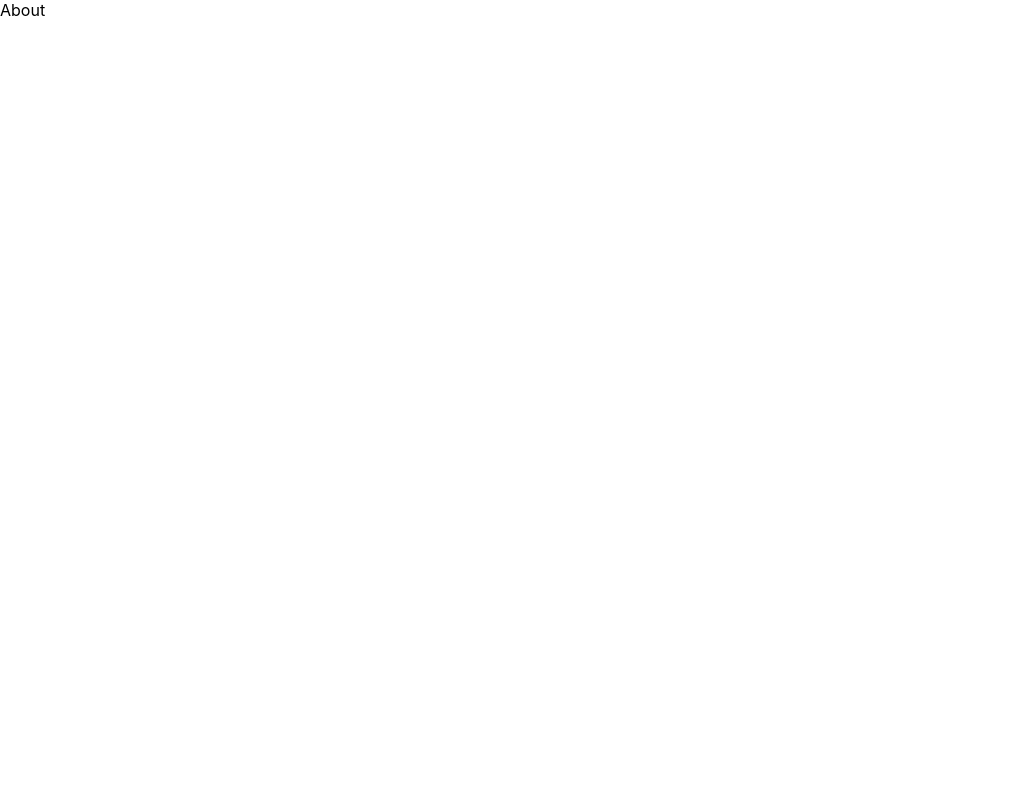
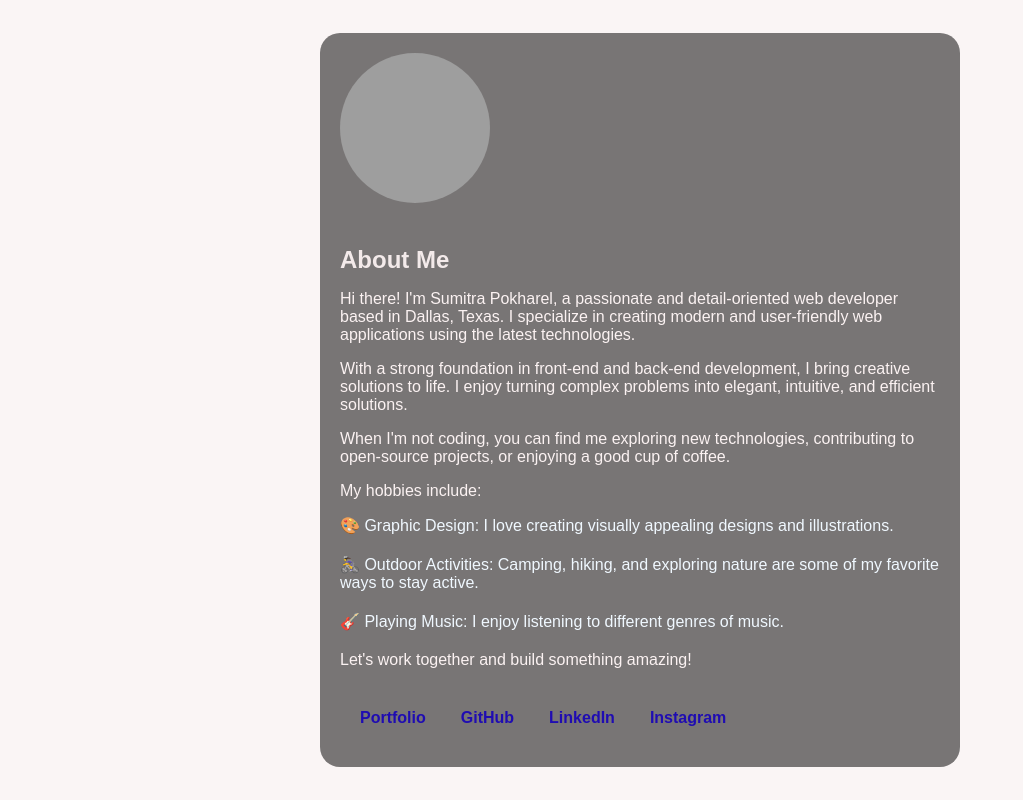
Before and after one commit to sumeepokharel/blogapp, a React (Create React App) app: page /about in a window 1280 px wide. Shown: the whole page, without its empty margins (0-1023 px from the left). Built offline with nearby package versions, Linux system fonts and the light colour scheme; grey boxes are pictures that could not be loaded.

Commit message:
about page and post page css

```diff
--- a/src/components/PostList.module.css
+++ b/src/components/PostList.module.css
@@ -1,25 +1,54 @@
+.postsContainer {
+  background-color: #838796;
+  display: flex;
+  flex-direction: column;
+  align-items: center;
+  justify-content: center;
+  height: 100vh;
+}
+
 .postContainer {
+  width: 100%;
+  max-width: 600px;
   border: 1px solid #ccc;
-  margin: 1rem 0;
-  padding: 1rem;
+  border-radius: 8px;
+  overflow: hidden;
+  background-color: #fff;
+  box-shadow: 0 2px 4px rgba(0, 0, 0, 0.1);
+  transition: transform 0.2s ease-in-out;
+  margin-bottom: 20px;
+}
+
+.postContainer:hover {
+  transform: translateY(-5px);
+}
+
+.postHeader {
+  padding: 15px;
+  background-color: #353834;
 }
 
 .postTitle {
-  font-size: 1.5rem;
-  margin-bottom: 0.5rem;
+  font-size: 20px;
+  color: #f5ebeb;
+  margin: 0;
 }
 
 .postContent {
-  margin-bottom: 1rem;
+  color: #171515;
+  margin: 10px 15px;
 }
 
 .commentContainer {
-  margin-top: 1rem;
-  border-top: 1px solid #ccc;
-  padding-top: 1rem;
+  padding: 15px;
+  background-color: #9ba5b1;
 }
 
-.commentText {
-  font-style: italic;
-  color: #555;
+.comment {
+  margin-bottom: 10px;
+  color: #150808;
 }
+
+.comment:last-child {
+  margin-bottom: 0;
+}
--- a/src/components/PostList.tsx
+++ b/src/components/PostList.tsx
@@ -1,23 +1,31 @@
+import React from "react";
 import { useSelector } from "react-redux";
 import { selectPosts } from "../reducers/postSlice";
 import { selectComments } from "../reducers/commentSlice";
+import styles from "./PostList.module.css";
 
 const Posts = () => {
   const posts = useSelector(selectPosts);
   const comments = useSelector(selectComments);
+
   return (
-    <div>
+    <div className={styles.postsContainer}>
       <h2>Posts</h2>
       {posts.map((post) => (
-        <div key={post.id}>
-          <h3>{post.title}</h3>
-          <p>{post.content}</p>
-          <p>{post.picture}</p>
-          {comments.map((comment) => (
-            <div key={comment.postId}>
-              <p>{comment.text}</p>
-            </div>
-          ))}
+        <div key={post.id} className={styles.postContainer}>
+          <div className={styles.postHeader}>
+            <h3 className={styles.postTitle}>{post.title}</h3>
+          </div>
+          <p className={styles.postContent}>{post.content}</p>
+          <div className={styles.commentContainer}>
+            {comments
+              .filter((comment) => comment.postId === post.id)
+              .map((comment) => (
+                <div key={comment.id} className={styles.comment}>
+                  <p>{comment.text}</p>
+                </div>
+              ))}
+          </div>
         </div>
       ))}
     </div>
--- a/src/index.tsx
+++ b/src/index.tsx
@@ -1,4 +1,3 @@
-// index.js
 import React from "react";
 import ReactDOM from "react-dom/client";
 import { Provider } from "react-redux";
--- /dev/null
+++ b/src/pages/About.module.css
@@ -0,0 +1,78 @@
+body {
+  font-family: "Arial", sans-serif;
+  margin: 0;
+  padding: 0;
+  background-color: hwb(0 96% 2%);
+}
+
+.aboutContainer {
+  display: flex;
+  justify-content: center;
+  align-items: center;
+  height: 100vh;
+}
+
+.aboutContent {
+  background-color: hwb(0 46% 53%);
+  border-radius: 20px;
+  box-shadow: 0 10 10px rgba(106, 104, 104, 0.1);
+  padding: 20px;
+  max-width: 600px;
+  width: 100%;
+}
+
+.profilePhoto {
+  border-radius: 50%;
+  width: 150px;
+  height: 150px;
+  object-fit: cover;
+  margin-bottom: 20px;
+}
+
+.aboutTitle {
+  color: #f3eaea;
+  font-size: 24px;
+  margin-bottom: 10px;
+}
+
+.aboutDescription {
+  color: #fbf2f2;
+  font-size: 16px;
+  margin-bottom: 15px;
+}
+
+.hobbiesList {
+  list-style-type: none;
+  padding: 0;
+  color: aliceblue;
+}
+
+.hobbiesList li {
+  margin-bottom: 20px;
+}
+
+.linksContainer {
+  display: flex;
+  margin-top: 20px;
+}
+
+.link {
+  margin-right: 15px;
+  color: #1f0cb2;
+  text-decoration: none;
+  font-weight: bold;
+  transition: color 0.3s ease-in-out;
+  margin-top: 20px;
+  margin-bottom: 20px;
+  margin-left: 20px;
+}
+
+.link:hover {
+  color: #3c628a;
+}
+
+@media (max-width: 768px) {
+  .aboutContent {
+    grid-template-columns: 1fr;
+  }
+}
--- a/src/pages/About.tsx
+++ b/src/pages/About.tsx
@@ -1,9 +1,76 @@
-import React from 'react'
+import React from "react";
+import styles from "./About.module.css";
+import myPhoto from "../images/Screenshot 2024-01-02 at 5.44.29 PM.png";
 
-function About() {
+const About: React.FC = () => {
   return (
-    <div>About</div>
-  )
-}
+    <div className={styles.aboutContainer}>
+      <div className={styles.aboutContent}>
+        <img
+          src={myPhoto}
+          alt="Sumitra Pokharel"
+          className={styles.profilePhoto}
+        />
+        <h2 className={styles.aboutTitle}>About Me</h2>
+        <p className={styles.aboutDescription}>
+          Hi there! I'm Sumitra Pokharel, a passionate and detail-oriented web
+          developer based in Dallas, Texas. I specialize in creating modern and
+          user-friendly web applications using the latest technologies.
+        </p>
+        <p className={styles.aboutDescription}>
+          With a strong foundation in front-end and back-end development, I
+          bring creative solutions to life. I enjoy turning complex problems
+          into elegant, intuitive, and efficient solutions.
+        </p>
+        <p className={styles.aboutDescription}>
+          When I'm not coding, you can find me exploring new technologies,
+          contributing to open-source projects, or enjoying a good cup of
+          coffee.
+        </p>
+        <p className={styles.aboutDescription}>My hobbies include:</p>
+        <ul className={styles.hobbiesList}>
+          <li>
+            🎨 Graphic Design: I love creating visually appealing designs and
+            illustrations.
+          </li>
+          <li>
+            🚴‍♀️ Outdoor Activities: Camping, hiking, and exploring nature are
+            some of my favorite ways to stay active.
+          </li>
+          <li>
+            🎸 Playing Music: I enjoy listening to different genres of music.
+          </li>
+        </ul>
+        <p className={styles.aboutDescription}>
+          Let's work together and build something amazing!
+        </p>
 
-export default About
+        <div className={styles.linksContainer}>
+          <a
+            href="https://sumitraportfolio-jlx5431en-sumeepokharel.vercel.app"
+            className={styles.link}
+          >
+            Portfolio
+          </a>
+          <a href="https://github.com/sumeepokharel" className={styles.link}>
+            GitHub
+          </a>
+          <a
+            href="https://www.linkedin.com/in/sumitra-pokharel/"
+            className={styles.link}
+          >
+            LinkedIn
+          </a>
+          <a
+            href="https://www.instagram.com/pokharel_sumee/"
+            className={styles.link}
+          >
+            Instagram
+          </a>
+        </div>
+      </div>
+    </div>
+  );
+};
+
+export default About;
```
Also changed, not shown: 1 other file (tests, documents, lock files or other folders).
